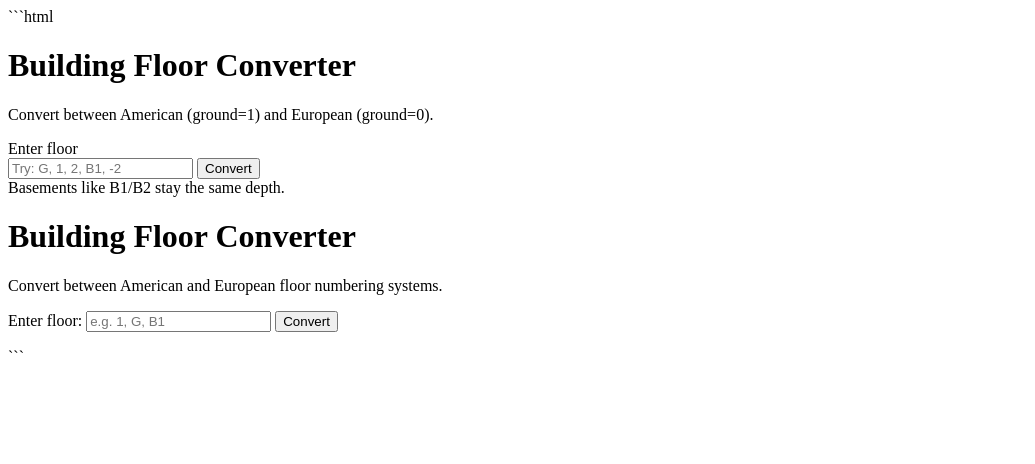
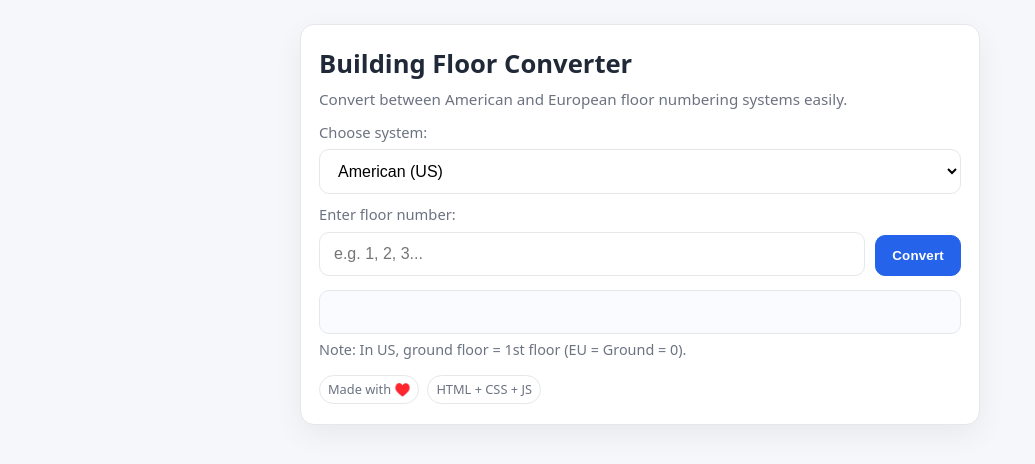
Before and after one commit to FaizAjmal/Building-Floor-Converter, a plain HTML site: page index.html in a window 1280 px wide. Shown: the whole page, without its empty margins (0-1035 px from the left). Drawn offline with Linux system fonts and the light colour scheme.

Commit message:
Update index.html
minor mistake corrected

````diff
--- a/index.html
+++ b/index.html
@@ -1,58 +1,65 @@
-```html
 <!DOCTYPE html>
 <html lang="en">
 <head>
-  <div class="wrapper">
-  <header>
-    <h1>Building Floor Converter</h1>
-    <p>Convert between American (ground=1) and European (ground=0).</p>
-  </header>
-
-  <label class="label" for="input">Enter floor</label>
-  <div class="row">
-    <input id="input" type="text" placeholder="Try: G, 1, 2, B1, -2">
-    <button onclick="convertFloor()">Convert</button>
-  </div>
-
-  <div id="result"></div>
-  <div class="hint">Basements like B1/B2 stay the same depth.</div>
-</div>
-
   <meta charset="UTF-8">
   <meta name="viewport" content="width=device-width, initial-scale=1.0">
   <title>Building Floor Converter</title>
+  <link rel="stylesheet" href="style.css">
 </head>
 <body>
-  <h1>Building Floor Converter</h1>
-  <p>Convert between American and European floor numbering systems.</p>
+  <div class="wrapper">
+    <header>
+      <h1>Building Floor Converter</h1>
+      <p>Convert between American and European floor numbering systems easily.</p>
+    </header>
 
-  <label for="input">Enter floor:</label>
-  <input type="text" id="input" placeholder="e.g. 1, G, B1">
-  <button onclick="convertFloor()">Convert</button>
+    <main>
+      <label class="label" for="system">Choose system:</label>
+      <select id="system">
+        <option value="us">American (US)</option>
+        <option value="eu">European (EU)</option>
+      </select>
 
-  <p id="result"></p>
+      <label class="label" for="floor">Enter floor number:</label>
+      <div class="row">
+        <input type="text" id="floor" placeholder="e.g. 1, 2, 3...">
+        <button onclick="convertFloor()">Convert</button>
+      </div>
+
+      <div id="result"></div>
+      <p class="hint">Note: In US, ground floor = 1st floor (EU = Ground = 0).</p>
+    </main>
+
+    <div class="badges">
+      <div class="badge">Made with ♥️</div>
+      <div class="badge">HTML + CSS + JS</div>
+    </div>
+  </div>
 
   <script>
     function convertFloor() {
-      let val = document.getElementById("input").value.trim();
-      let result = "";
+      const system = document.getElementById("system").value;
+      const floorInput = document.getElementById("floor").value.trim();
+      const resultDiv = document.getElementById("result");
 
-      if (/^B\d+$/.test(val)) {
-        result = "Basement level: same in both systems (" + val + ")";
-      } else if (val.toUpperCase() === "G" || val === "0") {
-        result = "US: 1st Floor, EU: Ground (0)";
-      } else if (!isNaN(parseInt(val))) {
-        let num = parseInt(val);
-        let us = num;
-        let eu = num - 1;
-        result = "US: " + us + " → EU: " + eu;
-      } else {
-        result = "Invalid input. Try again.";
+      if (floorInput === "" || isNaN(floorInput)) {
+        resultDiv.textContent = "Please enter a valid number.";
+        return;
       }
 
-      document.getElementById("result").innerText = result;
+      let floor = parseInt(floorInput, 10);
+      let converted;
+
+      if (system === "us") {
+        // US → EU
+        converted = floor - 1;
+        resultDiv.textContent = `EU system: Floor ${converted}`;
+      } else {
+        // EU → US
+        converted = floor + 1;
+        resultDiv.textContent = `US system: Floor ${converted}`;
+      }
     }
   </script>
 </body>
 </html>
-```
````
